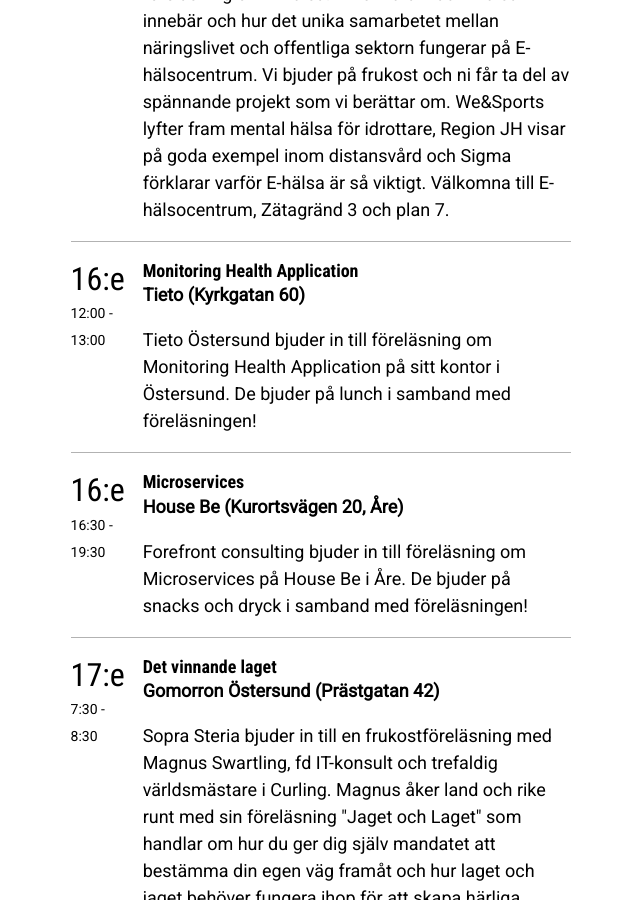
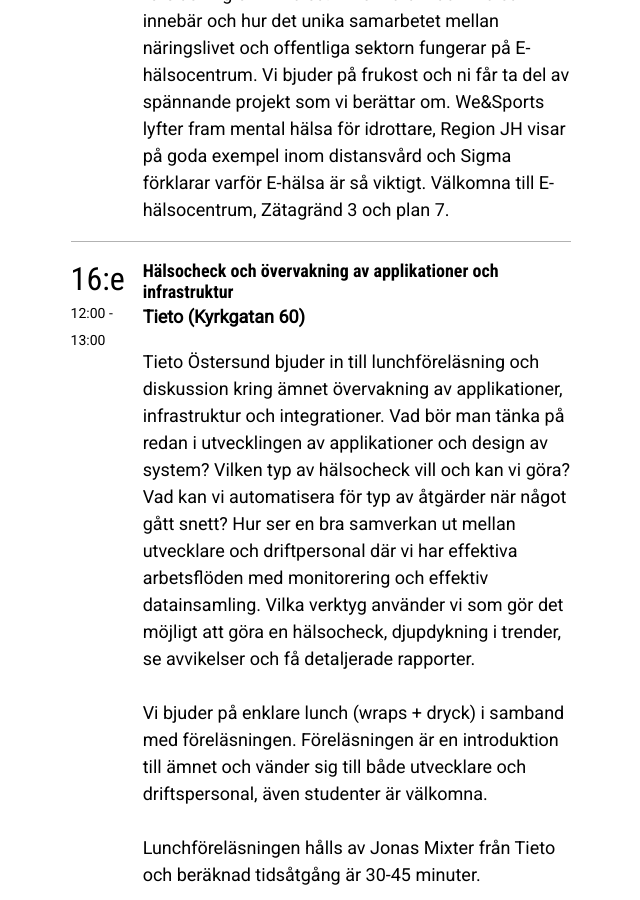
Before and after one commit to kristofferdarj/northerndevs, a Jekyll site: the page built from week42.md, in a window 1280 px wide and 900 px high, scrolled down 5889 px. Shown: the whole window, without its empty margins (269-909 px from the left). Built offline with Jekyll 4.4.1, drawn with Linux system fonts in a browser that asks for light colours; some of the changed text lies outside the part shown.

Commit message:
Tieto text update

```diff
--- a/_config.yml
+++ b/_config.yml
@@ -50,9 +50,9 @@
     description: 'Sigma, Region JH och We&Sports bjuder in till föreläsning om E-hälsa. Vi förklarar vad E-hälsa innebär och hur det unika samarbetet mellan näringslivet och offentliga sektorn fungerar på E-hälsocentrum. Vi bjuder på frukost och ni får ta del av spännande projekt som vi berättar om. We&Sports lyfter fram mental hälsa för idrottare, Region JH visar på goda exempel inom distansvård och Sigma förklarar varför E-hälsa är så viktigt. Välkomna till E-hälsocentrum, Zätagränd 3 och plan 7.'
   - date: '16:e'
     time: '12:00 - 13:00'
-    name: 'Monitoring Health Application'
+    name: 'Hälsocheck och övervakning av applikationer och infrastruktur'
     location: 'Tieto (Kyrkgatan&nbsp;60)'
-    description: 'Tieto Östersund bjuder in till föreläsning om Monitoring Health Application på sitt kontor i Östersund. De bjuder på lunch i samband med föreläsningen!'
+    description: 'Tieto Östersund bjuder in till lunchföreläsning och diskussion kring ämnet övervakning av applikationer, infrastruktur och integrationer. Vad bör man tänka på redan i utvecklingen av applikationer och design av system? Vilken typ av hälsocheck vill och kan vi göra? Vad kan vi automatisera för typ av åtgärder när något gått snett? Hur ser en bra samverkan ut mellan utvecklare och driftpersonal där vi har effektiva arbetsflöden med monitorering och effektiv datainsamling. Vilka verktyg använder vi som gör det möjligt att göra en hälsocheck, djupdykning i trender, se avvikelser och få detaljerade rapporter.<br><br>Vi bjuder på enklare lunch (wraps + dryck) i samband med föreläsningen. Föreläsningen är en introduktion till ämnet och vänder sig till både utvecklare och driftspersonal, även studenter är välkomna.<br><br>Lunchföreläsningen hålls av Jonas Mixter från Tieto och beräknad tidsåtgång är 30-45 minuter.<br><br>Jonas är Linuxspecialist och har lång erfarenhet av lösningar med stort inslag av OpenSource. Ett av de områden som Jonas arbetar med är övervakning av applikationer och infrastruktur  och på föreläsningen kommer vi dela med oss av erfarenheter och utmaningar kring att övervaka system och applikationer med många datakällor och beroenden.'
   - date: '16:e'
     time: '16:30 - 19:30'
     name: 'Microservices'
```
